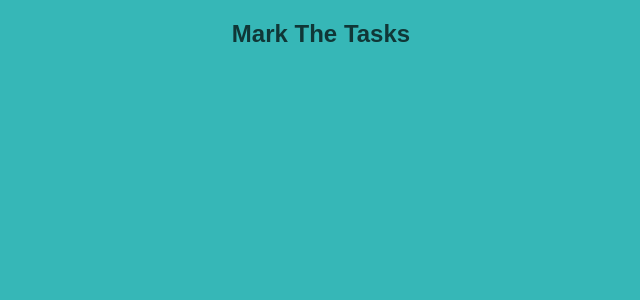
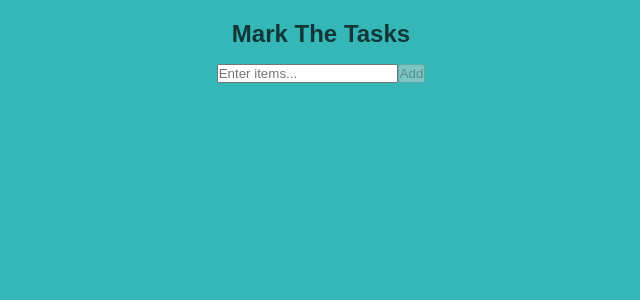
Before and after one commit to BeslinEbby/matt-basic, a React (Vite) app: page / in a window 1280 px wide. Shown: the top 300 px of the page, without its empty margins (319-959 px from the left). Built offline with nearby package versions, Linux system fonts and the light colour scheme.

Commit message:
added input section with store functionality to add tasks

```diff
--- a/src/App.jsx
+++ b/src/App.jsx
@@ -1,10 +1,21 @@
-import React from "react";
+import React, { useRef, useState } from "react";
+import TaskInput from "./components/TaskInput";
 
 const App = () => {
+   const [input, setInput] = useState("");
+   const [items, setItems] = useState([]);
+
+   const inputRef = useRef();
+
+   const storeTasks = () => {
+      setItems([...items, input]);
+      setInput("");
+   };
    return (
       <section className="container">
          <div className="head-sec">
             <h2>Mark The Tasks</h2>
+            <TaskInput input={input} setInput={setInput} inputRef={inputRef} storeTasks={storeTasks} />
          </div>
       </section>
    );
--- /dev/null
+++ b/src/components/TaskInput.jsx
@@ -0,0 +1,21 @@
+import React from 'react'
+
+const TaskInput = ({inputRef, input, setInput, storeTasks}) => {
+  return (
+     <div className='input-sec'>
+        <input
+           ref={inputRef}
+           required
+           type="text"
+           placeholder="Enter items..."
+           value={input}
+           onChange={(e) => setInput(e.target.value)}
+        />
+        <button disabled={input.length === 0} onClick={storeTasks}>
+           Add
+        </button>
+     </div>
+  );
+}
+
+export default TaskInput
```
